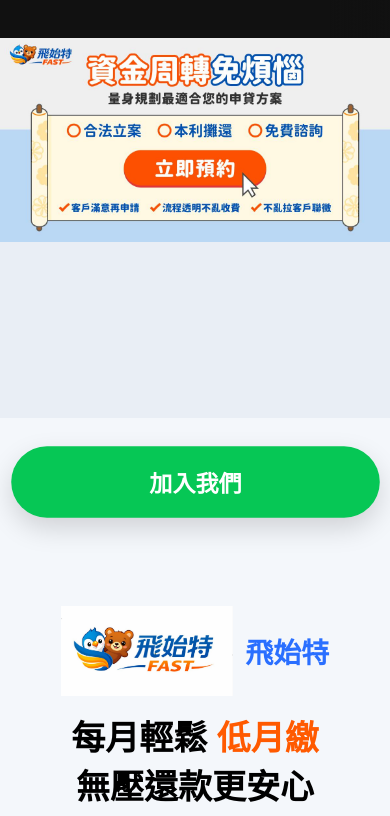
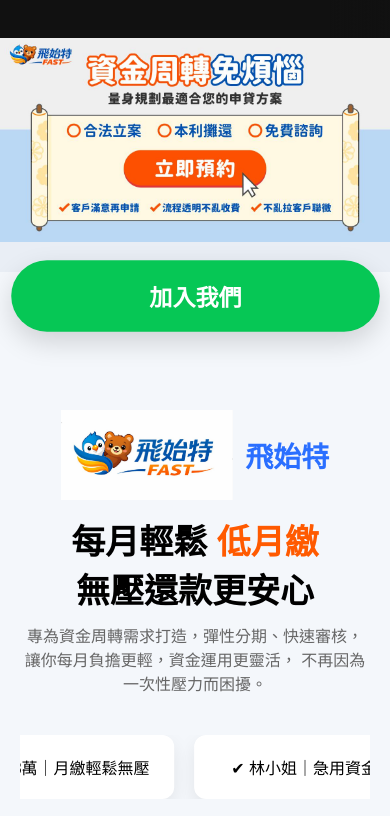
Before and after one commit to aqgispsz-kb/fast-loan-tw, a plain HTML site: page index.html in a window 390 px wide. Shown: the top 816 px of the page. Drawn offline with Linux system fonts and the light colour scheme.

Commit message:
Add files via upload

```diff
--- a/index.html
+++ b/index.html
@@ -175,7 +175,7 @@ body{
 .case-track{
   display:flex;
   gap:20px;
-  animation:caseRun 18s linear infinite;
+  animation:caseRun 6s linear infinite;
 }
 
 .case{
@@ -210,25 +210,27 @@ body{
 
 @media(max-width:768px){
 
+  /* ⭐ 關鍵修正：用 padding 撐出圖片高度（不裁切、不留灰） */
   .hero{
-    background-size:contain;
+    background-size:100% auto;
     background-position:center top;
-    height:380px;
-    min-height:auto;
-    padding:0;
+    height:0;
+    padding-top:60%;   /* ⭐ 依圖片比例調整（很重要） */
+    min-height:0;
   }
 
   .hero-card{
     display:none;
   }
 
+  /* ⭐ 按鈕緊貼圖片 */
   .mobile-cta{
     display:block;
     text-align:center;
-    padding:30px 20px;
+    margin-top:-10px;  /* ⭐ 往上貼齊圖片 */
+    padding:0 20px 20px;
   }
 
-  /* ⭐ 只有這裡做修正（置中） */
   .mobile-cta a{
     display:block;
     width:90%;
@@ -244,13 +246,13 @@ body{
     box-shadow:0 10px 25px rgba(0,0,0,0.15);
     animation:breath 2s infinite;
   }
+
 }
 </style>
 </head>
 
 <body>
 
-<!-- 跑馬燈 -->
 <div class="marquee">
   <div class="marquee-track">
     <div class="marquee-item">✔ 低月繳方案開放申請中</div>
@@ -265,7 +267,6 @@ body{
   </div>
 </div>
 
-<!-- HERO -->
 <div class="hero">
   <div class="hero-card">
     <div class="hero-title">資金周轉免煩惱</div>
@@ -282,12 +283,10 @@ body{
   </div>
 </div>
 
-<!-- 手機專用按鈕 -->
 <div class="mobile-cta">
   <a href="https://line.me/ti/p/@856doymz" target="_blank">加入我們</a>
 </div>
 
-<!-- 內容 -->
 <div class="section">
 
   <div class="brand">
@@ -306,7 +305,6 @@ body{
     不再因為一次性壓力而困擾。
   </div>
 
-  <!-- 成功案例 -->
   <div class="case-box">
     <div class="case-track">
       <div class="case">✔ 王先生｜核貸8萬｜月繳輕鬆無壓</div>
```
